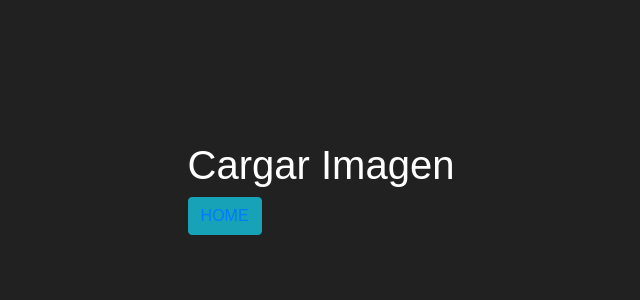
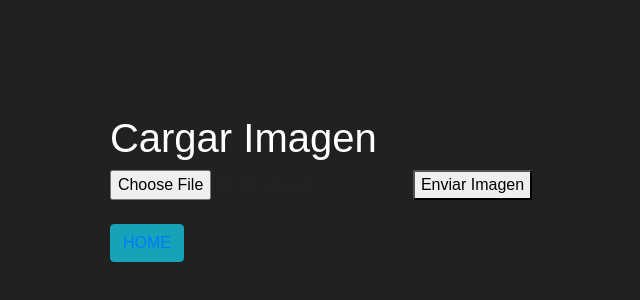
Before and after one commit to Franklin-Molina/Veu_images, a Vue app: page / in a window 1280 px wide. Shown: the part 212-512 px from the top of the page, without its empty margins (319-959 px from the left). Built offline with nearby package versions, Linux system fonts and the light colour scheme.

Commit message:
funcional

```diff
--- a/src/views/Index.vue
+++ b/src/views/Index.vue
@@ -2,7 +2,10 @@
 <template>
   <div class="container">
     <div>
+
       <h1 class="text-white">Cargar Imagen</h1>
+      <input type="file" @change="onFileSelected">
+      <button @click="onUpload"> Enviar Imagen </button> <br><br>
 
       <li class="btn btn-info">
         <router-link to="/Home">HOME</router-link>
@@ -12,8 +15,29 @@
 </template>
 
 <script>
+import axios from 'axios'
 export default {
   name: "Index",
 
+  data(){
+    return{
+      selectedFile: null,
+
+    }
+  },
+  methods: {
+    onFileSelected(event){
+      this.selectedFile = event.target.files[0]
+    },
+    onUpload(){
+      const fd = new FormData();
+      fd.append('url',this.selectedFile, this.selectedFile.name)
+      axios.post('https://api.jeisontech.dev/api/images/', fd)
+      .then(res=>{
+        console.log(res)
+      })
+  }
+  }
+
 };
 </script>
```
